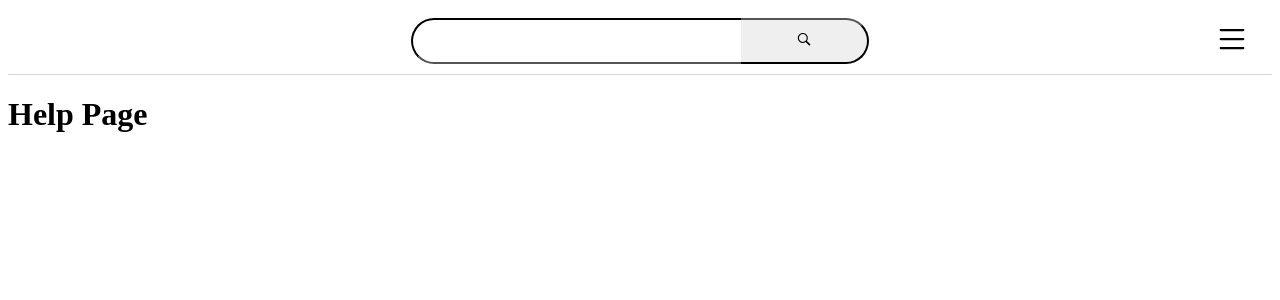
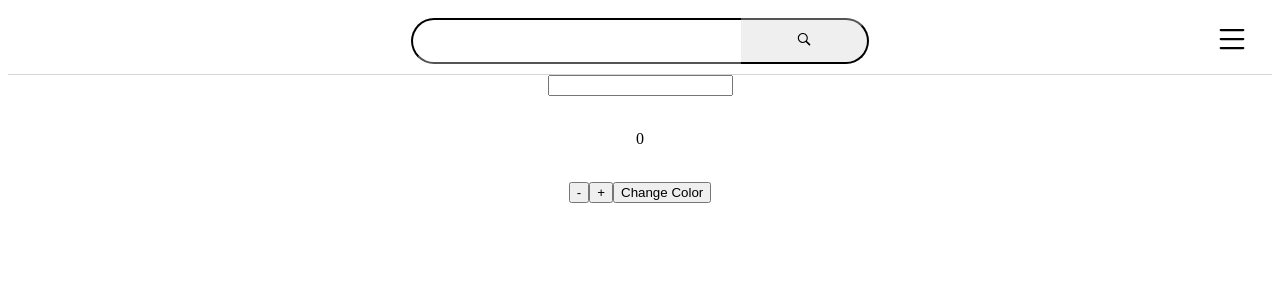
Before and after one commit to Blin70/React, a React (Create React App) app: page /Help in a window 1280 px wide. Shown: the top 300 px of the page. Built offline with nearby package versions, Linux system fonts and the light colour scheme.

Commit message:
testing useReducer

```diff
--- a/src/Pages/HelpPage.js
+++ b/src/Pages/HelpPage.js
@@ -1,5 +1,49 @@
+import { useReducer } from "react";
+
+const reducer = (state, action) => {
+    switch(action.type){
+        case 'increment':
+            return { ...state, count: state.count + 1};
+        case 'decrement':
+            return { ...state, count: state.count - 1};
+        case 'newUserInput':
+            return { ...state, userInput: action.payload };
+        case 'tgColor':
+            return { ...state, color: !state.color}
+        default:
+            throw new Error();
+    };
+};
+
+const ACTION = {
+    INCREMENT : 'increment',
+    DECREMENT : 'decrement',
+    NEW_USER_INPUT: 'newUserInput',
+    TG_COLOR: 'tgColor'
+};
+
 function HelpPage() {
-    return <h1>Help Page</h1>
+    const [state, dispatch] = useReducer(reducer, { count: 0, userInput: '', color: false});
+
+    const handleChange = (e) => {
+        dispatch({ type: ACTION.NEW_USER_INPUT , payload: e.target.value})
+    }
+
+    return(
+        <main className="text-center" style={{color: state.color ? 'red' : 'black'}}>
+            <input type="text" value={state.userInput} onChange={handleChange}/>
+            <br/><br/>
+            <p>{state.count}</p>
+            <br/>
+            <section>
+                <button onClick={() => dispatch({ type: ACTION.DECREMENT })}>-</button>
+                <button onClick={() => dispatch({ type: ACTION.INCREMENT })}>+</button>
+                <button onClick={() => dispatch({ type: ACTION.TG_COLOR})}>Change Color</button>
+            </section>
+            <br/><br/>
+            <p>{state.userInput}</p>
+        </main>
+    );
 };
 
 export default HelpPage;
```
